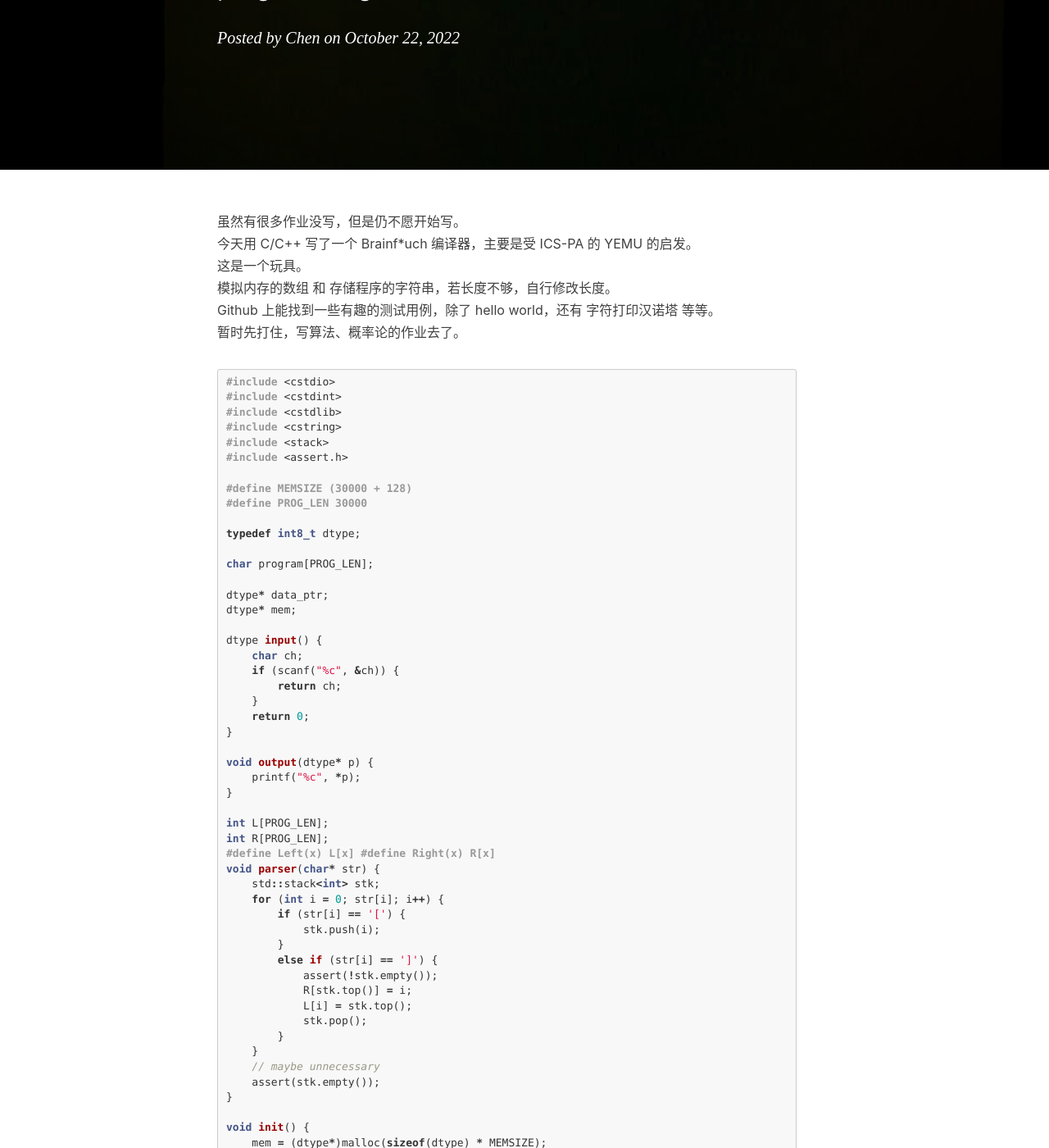
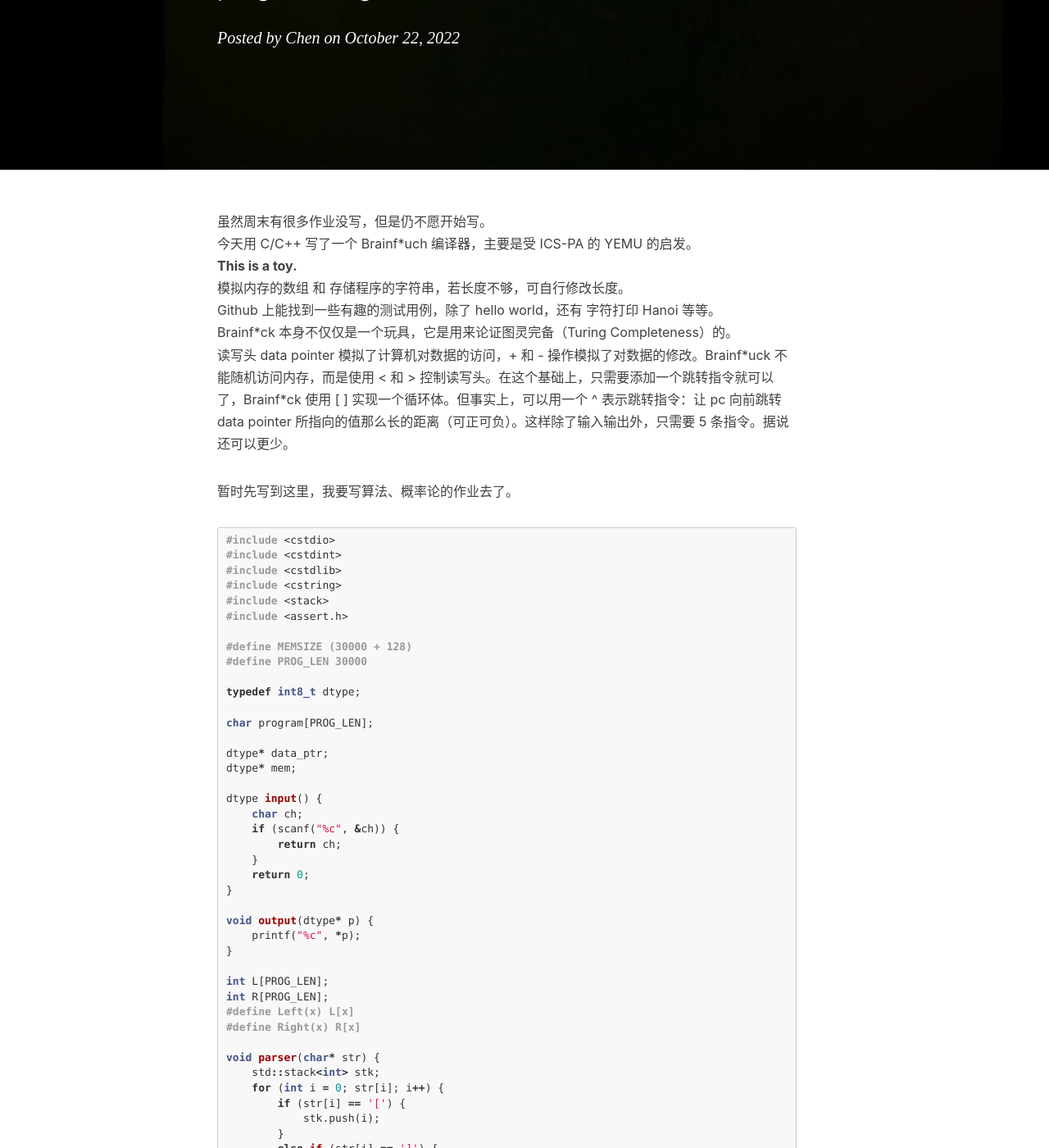
Before and after one commit to w20chen/w20chen.github.io, a Jekyll site: the page built from _posts/2022-10-22-brain.md, in a window 1280 px wide and 1400 px high, scrolled down 316 px. Shown: the whole window at 82% size. Built offline with Jekyll 4.4.1, drawn with Linux system fonts in a browser that asks for light colours; nearby versions of some CDN libraries; comment, search, counter and statistics services are not loaded.

Commit message:
Update 2022-10-22-brain.md

````diff
--- a/_posts/2022-10-22-brain.md
+++ b/_posts/2022-10-22-brain.md
@@ -10,12 +10,15 @@
     - CS
 ---
 
-虽然有很多作业没写，但是仍不愿开始写。
+虽然周末有很多作业没写，但是仍不愿开始写。
 今天用 C/C++ 写了一个 Brainf\*uch 编译器，主要是受 ICS-PA 的 YEMU 的启发。
-这是一个玩具。
-模拟内存的数组 和 存储程序的字符串，若长度不够，自行修改长度。
-Github 上能找到一些有趣的测试用例，除了 hello world，还有 字符打印汉诺塔 等等。
-暂时先打住，写算法、概率论的作业去了。
+**This is a toy.**
+模拟内存的数组 和 存储程序的字符串，若长度不够，可自行修改长度。
+Github 上能找到一些有趣的测试用例，除了 hello world，还有 字符打印 Hanoi 等等。
+Brainf\*ck 本身不仅仅是一个玩具，它是用来论证图灵完备（Turing Completeness）的。
+读写头 data pointer 模拟了计算机对数据的访问，+ 和 - 操作模拟了对数据的修改。Brainf\*uck 不能随机访问内存，而是使用 < 和 > 控制读写头。在这个基础上，只需要添加一个跳转指令就可以了，Brainf\*ck 使用 [ ] 实现一个循环体。但事实上，可以用一个 ^ 表示跳转指令：让 pc 向前跳转 data pointer 所指向的值那么长的距离（可正可负）。这样除了输入输出外，只需要 5 条指令。据说还可以更少。
+
+暂时先写到这里，我要写算法、概率论的作业去了。
 
 ```cpp
 #include <cstdio>
@@ -58,7 +61,9 @@
 int L[PROG_LEN];
 int R[PROG_LEN];
 #define Left(x) L[x]
+
 #define Right(x) R[x]
+
 
 void parser(char* str) {
     std::stack<int> stk;
````
